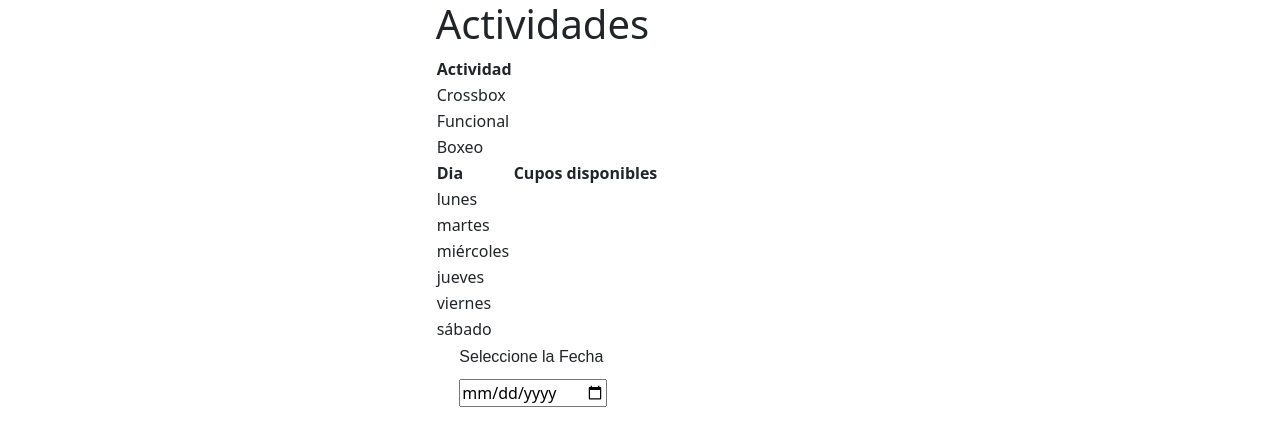
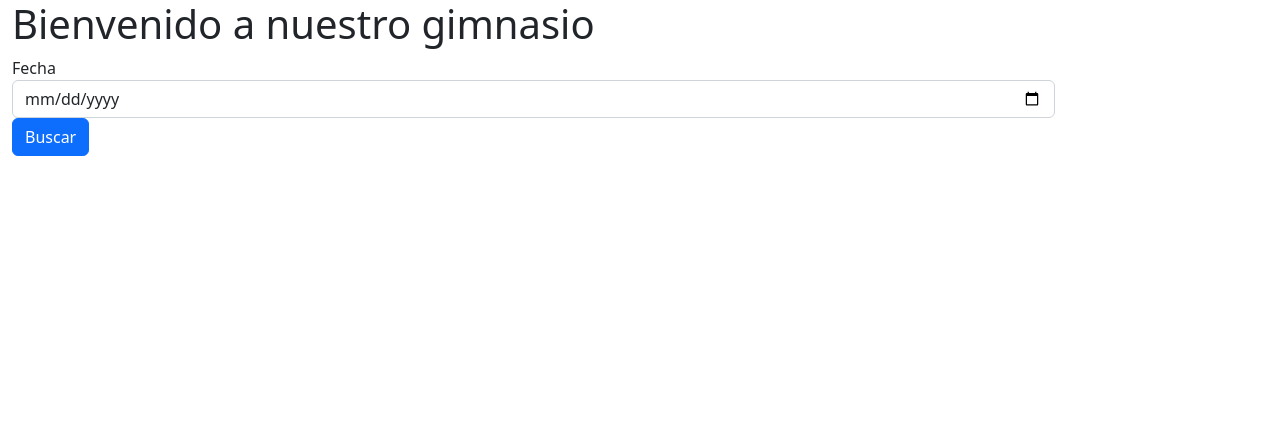
Before and after one commit to Dighitalsoluciones/frontcrossbox, an Angular app: page /reservar in a window 1280 px wide. Shown: the top 446 px of the page. Built offline with nearby package versions, Linux system fonts and the light colour scheme; data requests are answered from the project's data file.

Commit message:
maqueateado toma de turnos

```diff
--- a/src/app/componentes/disciplinas/disciplinas.component.html
+++ b/src/app/componentes/disciplinas/disciplinas.component.html
@@ -1 +1,30 @@
-<p>Hola Perr</p>
+<div class="container">
+    <h1>Actividades disponibles</h1>
+    <div *ngIf="actividades && actividades.length">
+      <table class="table">
+        <thead>
+          <tr>
+            <th>Nombre</th>
+            <th>Descripción</th>
+            <th>Día</th>
+            <th>Horario</th>
+            <th>Cupo</th>
+            <th>Reservar</th>
+          </tr>
+        </thead>
+        <tbody>
+          <tr *ngFor="let actividad of actividades">
+            <td>{{ actividad.nombre }}</td>
+            <td>{{ actividad.descripcion }}</td>
+            <td>{{ actividad.dia }}</td>
+            <td>{{ actividad.horario }}</td>
+            <td>{{ actividad.cupo }}</td>
+            <td><button type="button" class="btn btn-primary" (click)="reservarActividad(actividad)">Reservar</button></td>
+          </tr>
+        </tbody>
+      </table>
+    </div>
+    <div *ngIf="!actividades || !actividades.length">
+      <p>No hay actividades disponibles en esta fecha</p>
+    </div>
+  </div>
--- a/src/app/componentes/disciplinas/disciplinas.component.ts
+++ b/src/app/componentes/disciplinas/disciplinas.component.ts
@@ -1,4 +1,7 @@
-import { Component, OnInit } from '@angular/core';
+import { Component, Input, OnInit } from '@angular/core';
+import { Router } from '@angular/router';
+import { Actividades } from 'src/app/model/actividades';
+import { ActividadesService } from 'src/app/service/actividades.service';
 
 @Component({
   selector: 'app-disciplinas',
@@ -6,10 +9,36 @@ import { Component, OnInit } from '@angular/core';
   styleUrls: ['./disciplinas.component.css']
 })
 export class DisciplinasComponent implements OnInit {
+  @Input() fecha: Date = null!;
+  actividades: Actividades[] = [];
 
-  constructor() { }
+  constructor(private router: Router, private actividadesService: ActividadesService) { }
 
   ngOnInit(): void {
+    this.buscarActividades();
+  }
+
+  buscarActividades() {
+    if (this.fecha) {
+      this.actividadesService.buscarActividades(this.fecha)
+        .subscribe(actividades => this.actividades = actividades);
+    }
+  }
+
+  reservarActividad(actividad: Actividades) {
+    this.actividadesService.reservarActividad(Number(actividad))
+      .subscribe(() => {
+        alert('La actividad se reservó correctamente');
+        this.buscarActividades();
+      });
+  }
+
+  cancelarReservaActividad(actividad: Actividades) {
+    this.actividadesService.reservarActividad(Number(actividad))
+      .subscribe(() => {
+        alert('La reserva de la actividad fue cancelada');
+        this.buscarActividades();
+      });
   }
 
 }
--- a/src/app/componentes/reservar/reservar.component.html
+++ b/src/app/componentes/reservar/reservar.component.html
@@ -1,39 +1,12 @@
+
+  <div class="d-flex flex-row col-10 justify-content-center align-items-center">
 <div class="container">
-  <div class="d-flex flex-row col-10 justify-content-center align-items-center">
-<div>
-    <h1>Actividades</h1>
-<table>
-    <thead>
-      <tr>
-        <th>Actividad</th>
-      </tr>
-    </thead>
-    <tbody>
-      <tr *ngFor="let turno of actividades">
-
-        <td>{{turno.nombre}}</td>
-
-      </tr>
-    </tbody>
-
-
-    <thead>
-        <tr>
-          <th>Dia</th>
-        <th>Cupos disponibles</th>
-        </tr>
-      </thead>
-      <tbody>
-        <tr *ngFor="let dias of semana">
-
-          <td>{{dias.nombre}}</td>
-
-        </tr>
-      </tbody>
-  </table>
+  <h1>Bienvenido a nuestro gimnasio</h1>
+  <form>
+    <div class="form-group">
+      <label for="fecha">Fecha</label>
+      <input type="date" id="fecha" name="fecha" class="form-control" [(ngModel)]="fecha">
+    </div>
+    <button type="button" class="btn btn-primary" (click)="buscarActividades()">Buscar</button>
+  </form>
 </div>
-</div>
-</div>
-<div class="d-flex flex-row col-10 justify-content-center align-items-center">
-<app-calendario></app-calendario>
-</div>
--- a/src/app/componentes/reservar/reservar.component.ts
+++ b/src/app/componentes/reservar/reservar.component.ts
@@ -1,4 +1,5 @@
 import { Component, OnInit } from '@angular/core';
+import { Router } from '@angular/router';
 import { Actividades } from 'src/app/model/actividades';
 import { ActividadesService } from 'src/app/service/actividades.service';
 
@@ -9,7 +10,9 @@ import { ActividadesService } from 'src/app/service/actividades.service';
 })
 export class ReservarComponent implements OnInit {
 
+  fecha: Date = null!;
   actividades: Actividades[] = [];
+
   semana = [
 
     {
@@ -32,14 +35,29 @@ export class ReservarComponent implements OnInit {
     },
 ];
 
-  constructor(private actService: ActividadesService) { }
+  constructor(private router: Router, private actividadesService: ActividadesService ) { }
 
   ngOnInit(): void {
     this.traerActividades();
   }
 
   traerActividades(): void{
-    this.actService.getActividades().subscribe(data => {this.actividades = data;})
+    this.actividadesService.getActividades().subscribe(data => {this.actividades = data;})
+  }
+
+  buscarActividades() {
+    this.actividadesService.buscarActividades(this.fecha).subscribe(
+      (actividades: Actividades[]) => {
+        this.actividades = actividades;
+      },
+      (error: any) => {
+        console.error(error);
+      }
+    );
+  }
+
+  verDetalle(id: number) {
+    this.router.navigate(['/actividades', id]);
   }
 
 }
--- a/src/app/service/actividades.service.ts
+++ b/src/app/service/actividades.service.ts
@@ -29,4 +29,14 @@ export class ActividadesService {
   addActividad(actividad: Actividades): Observable<Actividades>{
     return this.http.post<Actividades>(this.apiUrl, actividad);
   }
+
+  buscarActividades(fecha: Date): Observable<Actividades[]> {
+    const url = `${this.apiUrl}?fecha=${fecha.toISOString()}`;
+    return this.http.get<Actividades[]>(url);
+  }
+
+  reservarActividad(id: number): Observable<any> {
+    const url = `${this.apiUrl}/${id}/reservar`;
+    return this.http.post(url, {});
+  }
 }
```
Also changed, not shown: src/app/model/actividades.ts (+9 -5 lines).
